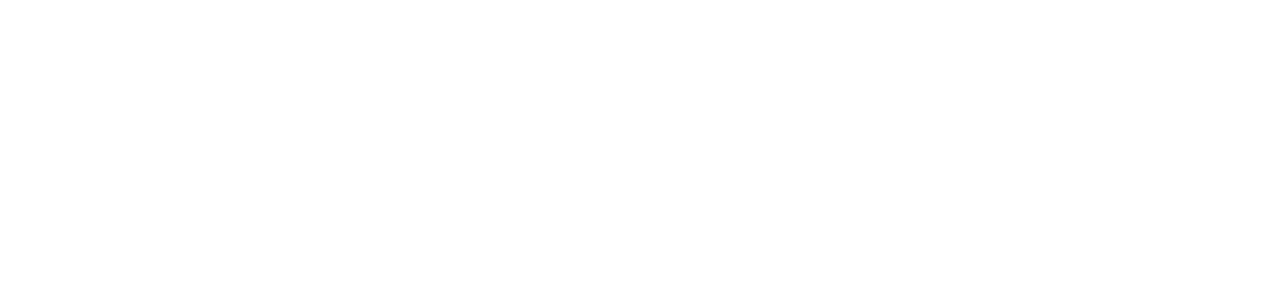
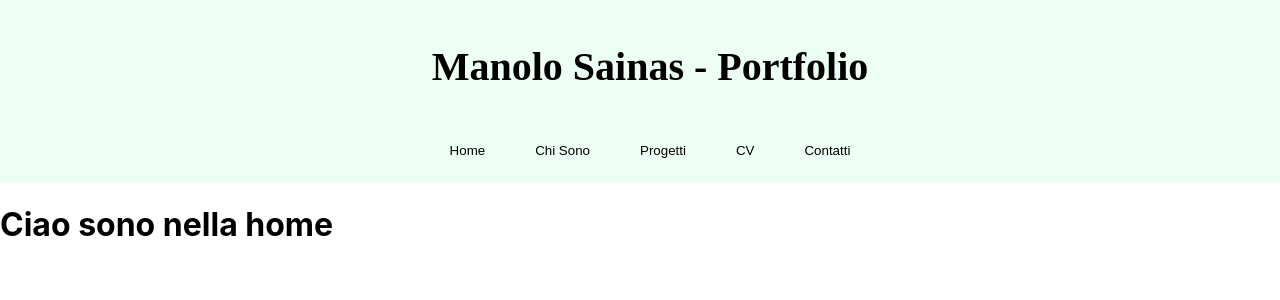
Before and after one commit to ManoloSainas/Portfolio, a React (Vite) app: page /Home in a window 1280 px wide. Shown: the top 300 px of the page. Built offline with nearby package versions, Linux system fonts and the light colour scheme.

Commit message:
Aggiunto React-Router

```diff
--- a/package.json
+++ b/package.json
@@ -12,6 +12,8 @@
   "dependencies": {
     "react": "^19.1.0",
     "react-dom": "^19.1.0",
+    "react-router": "^7.8.2",
+    "react-router-dom": "^7.8.2",
     "styled-components": "^6.1.19",
     "vite-plugin-checker": "^0.10.1"
   },
--- a/src/App.tsx
+++ b/src/App.tsx
@@ -1,11 +1,18 @@
+import { Navigate, Route, Routes } from 'react-router-dom'
 import './App.css'
-import { Navbar } from './layout/navbar/navbar'
+import { Layout } from './layout/layout'
+import { Home } from './pages/home/home'
+import { ChiSono } from './pages/chisono/chisono'
 
 function App() {
   return (
-    <>
-      <Navbar />
-    </>
+    <Routes>
+      <Route path="/" element={<Layout />}>
+        <Route index element={<Navigate to="Home" />} />
+        <Route path="Home" element={<Home />} />
+        <Route path="ChiSono" element={<ChiSono />} />
+      </Route>
+    </Routes>
   )
 }
 
--- a/src/components/Button/index.tsx
+++ b/src/components/Button/index.tsx
@@ -1,5 +1,5 @@
-import { PropsWithChildren } from 'react'
-import { StyledButton } from './styled'
+import type { PropsWithChildren } from 'react'
+import { StyledButton, type buttonVariant } from './styled'
 
 type Props = PropsWithChildren<{
   onClick: () => void
@@ -8,9 +8,11 @@
   fontSize?: string
   borderRadius?: string
   border?: string
+  padding?: string
   width?: string
   color?: string
   active?: boolean
+  variant?: buttonVariant
 }>
 
 export const Button = ({
@@ -21,9 +23,11 @@
   borderRadius,
   backgroundColor,
   border,
+  padding,
   width,
   color,
-  active = undefined
+  active = undefined,
+  variant = undefined
 }: Props) => {
   return (
     <StyledButton
@@ -33,9 +37,11 @@
       $fontSize={fontSize}
       $borderRadius={borderRadius}
       $border={border}
+      $padding={padding}
       $width={width}
       $color={color}
       active={active}
+      variant={variant}
     >
       {children}
     </StyledButton>
--- a/src/components/Button/styled.ts
+++ b/src/components/Button/styled.ts
@@ -1,28 +1,43 @@
 import styled from 'styled-components'
+
+export type buttonVariant = keyof typeof buttonVariants
+
+export const buttonVariants = {
+  navbar: {
+    backgorundColor: '#edfff5',
+    border: 'none',
+    borderRadius: '20%',
+    padding: '15px'
+  }
+}
 
 export const StyledButton = styled.button<{
   $backgroundColor?: string
   $fontSize?: string
   $borderRadius?: string
   $border?: string
+  $padding?: string
   $width?: string
   $color?: string
   active?: boolean
+  variant?: buttonVariant
 }>`
-  background-color: ${({ active, $backgroundColor }) =>
-    active !== undefined
-      ? active
-        ? '#c4ffd5'
-        : 'white'
-      : ($backgroundColor ?? 'white')};
+  background-color: ${({ $backgroundColor, variant }) =>
+    variant === undefined ? $backgroundColor : buttonVariants[variant].backgorundColor};
   font-size: ${({ $fontSize }) => $fontSize};
-  border-radius: ${({ $borderRadius }) => $borderRadius};
-  border: ${({ $border }) => $border};
+  border-radius: ${({ $borderRadius, variant }) =>
+    variant === undefined ? $borderRadius : buttonVariants[variant].borderRadius};
+  border: ${({ $border, variant }) =>
+    variant === undefined ? $border : buttonVariants[variant].border};
+
+  padding: ${({ $padding, variant }) =>
+    variant === undefined ? $padding : buttonVariants[variant].padding};
+
   width: ${({ $width }) => $width};
   color: ${({ $color }) => $color};
 
   &:hover {
-    background-color: rgb(240, 255, 152);
+    background-color: rgba(203, 255, 245, 1);
   }
 
   @media (max-width: 376px) {
--- a/src/components/Text/index.tsx
+++ b/src/components/Text/index.tsx
@@ -1,4 +1,4 @@
-import { PropsWithChildren } from 'react'
+import type { PropsWithChildren } from 'react'
 import { StyledText } from './styled'
 
 type TextType = 'h1' | 'h2' | 'h3' | 'h4' | 'h5' | 'h6' | 'p' | 'span'
@@ -6,11 +6,13 @@
 type Props = PropsWithChildren<{
   as?: TextType // special prop, changes the type of HTML element
   color?: string
+  fontFamily?: string
+  fontSize?: string
 }>
 
-export const Text = ({ as = 'h1', color, children }: Props) => {
+export const Text = ({ as = 'h1', color, fontFamily, fontSize, children }: Props) => {
   return (
-    <StyledText as={as} $color={color}>
+    <StyledText as={as} $color={color} $fontFamily={fontFamily} $fontSize={fontSize}>
       {children}
     </StyledText>
   )
--- a/src/components/Text/styled.ts
+++ b/src/components/Text/styled.ts
@@ -1,7 +1,13 @@
 import styled from 'styled-components'
 
-export const StyledText = styled.h1<{ $color?: string }>`
+export const StyledText = styled.h1<{
+  $color?: string
+  $fontFamily?: string
+  $fontSize?: string
+}>`
   color: ${({ $color }) => $color};
+  font-family: ${({ $fontFamily }) => $fontFamily};
+  font-size: ${({ $fontSize }) => $fontSize};
   @media (max-width: 376px) {
   }
 `
--- /dev/null
+++ b/src/layout/layout.tsx
@@ -0,0 +1,12 @@
+import { Outlet } from 'react-router'
+import { Navbar } from './navbar/navbar'
+import { Stack } from '../components/Stack'
+
+export const Layout = () => {
+  return (
+    <Stack flexDirection="column">
+      <Navbar />
+      <Outlet />
+    </Stack>
+  )
+}
--- a/src/layout/navbar/navbar.tsx
+++ b/src/layout/navbar/navbar.tsx
@@ -1,5 +1,33 @@
 import { StyledNavbar } from './style'
+import { Text } from '../../components/Text'
+import { Button } from '../../components/Button'
+import { Stack } from '../../components/Stack'
+import { useNavigate } from 'react-router-dom'
 
 export const Navbar = () => {
-  return <StyledNavbar></StyledNavbar>
+  const navigate = useNavigate()
+  return (
+    <StyledNavbar>
+      <Text as="h1" fontFamily="Brush Script MT" fontSize="40px">
+        Manolo Sainas - Portfolio
+      </Text>
+      <Stack gap="20px">
+        <Button variant="navbar" onClick={() => navigate('/Home')}>
+          Home
+        </Button>
+        <Button variant="navbar" onClick={() => navigate('/ChiSono')}>
+          Chi Sono
+        </Button>
+        <Button variant="navbar" onClick={() => navigate('/Progetti')}>
+          Progetti
+        </Button>
+        <Button variant="navbar" onClick={() => navigate('/CV')}>
+          CV
+        </Button>
+        <Button variant="navbar" onClick={() => navigate('/Contatti')}>
+          Contatti
+        </Button>
+      </Stack>
+    </StyledNavbar>
+  )
 }
--- a/src/layout/navbar/style.ts
+++ b/src/layout/navbar/style.ts
@@ -1,3 +1,12 @@
 import styled from 'styled-components'
 
-export const StyledNavbar = styled.nav``
+export const StyledNavbar = styled.nav`
+  display: flex;
+  width: 100vw;
+  background-color: #edfff5;
+  justify-content: center;
+  flex-direction: column;
+  align-items: center;
+  gap: 5px;
+  padding: 10px;
+`
--- a/src/main.tsx
+++ b/src/main.tsx
@@ -1,9 +1,12 @@
 import { StrictMode } from 'react'
 import { createRoot } from 'react-dom/client'
 import App from './App.tsx'
+import { BrowserRouter } from 'react-router'
 
 createRoot(document.getElementById('root')!).render(
   <StrictMode>
-    <App />
+    <BrowserRouter>
+      <App />
+    </BrowserRouter>
   </StrictMode>
 )
--- /dev/null
+++ b/src/pages/chisono/chisono.tsx
@@ -0,0 +1,9 @@
+import { Stack } from '../../components/Stack'
+
+export const ChiSono = () => {
+  return (
+    <Stack>
+      <h1>Ciao sono nel chi sono</h1>
+    </Stack>
+  )
+}
--- /dev/null
+++ b/src/pages/home/home.tsx
@@ -0,0 +1,9 @@
+import { Stack } from '../../components/Stack'
+
+export const Home = () => {
+  return (
+    <Stack>
+      <h1>Ciao sono nella home</h1>
+    </Stack>
+  )
+}
```
Also changed, not shown: 1 other file (tests, documents, lock files or other folders).
